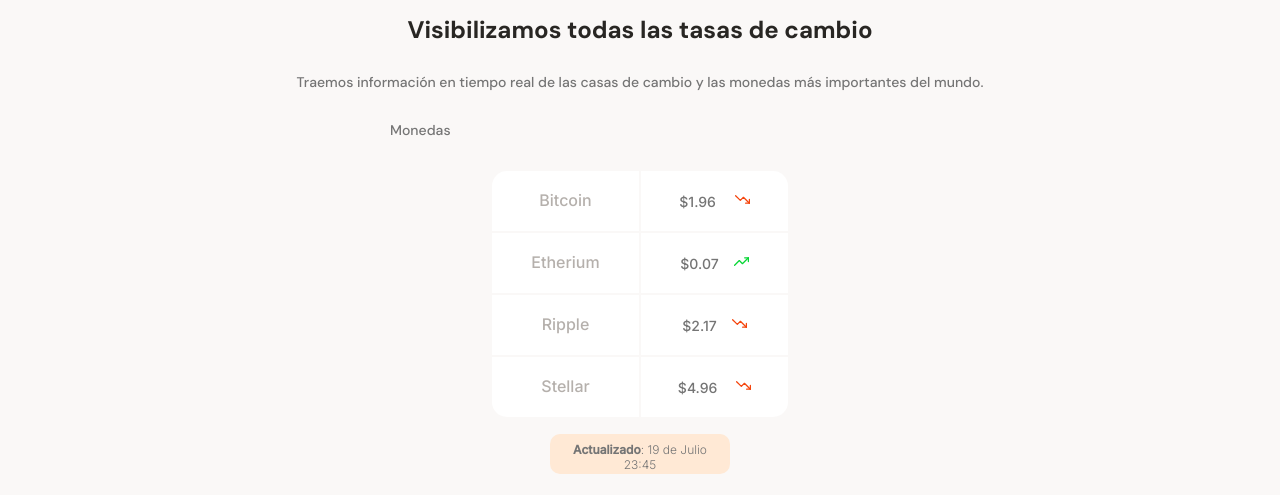
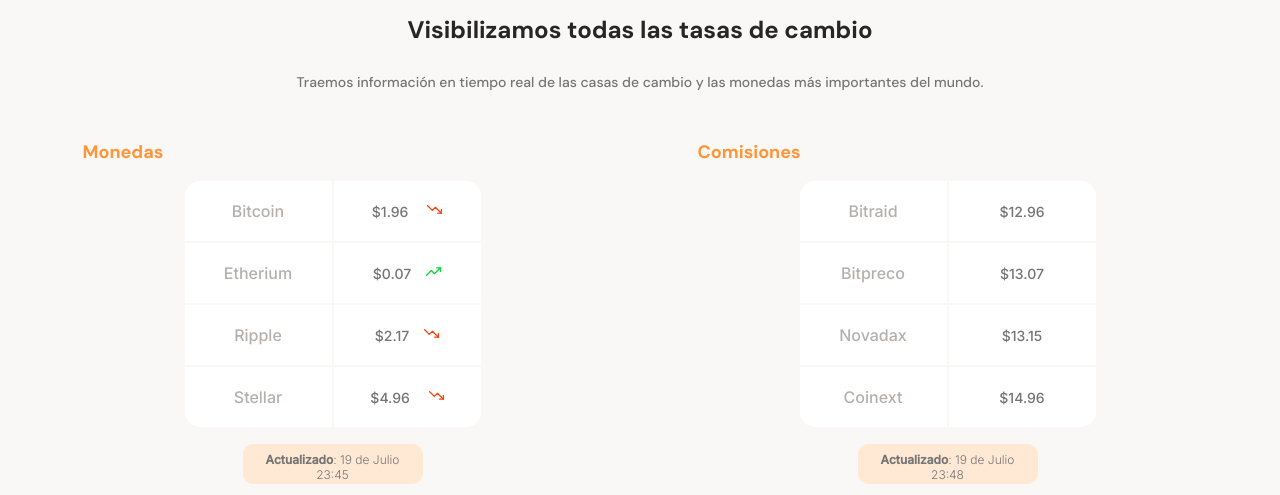
Before and after one commit to avatarmario/maquetacion-mobile, a plain HTML site: page assets/index.html in a window 1280 px wide. Shown: the part 617-1112 px from the top of the page. Drawn offline with Linux system fonts and the light colour scheme.

Commit message:
scroll de tablas hecha

```diff
--- a/assets/css/main.css
+++ b/assets/css/main.css
@@ -155,7 +155,7 @@ main .portada {
 
 }
 
-.main-currency-table {
+.main-currency-table, .main-comision-table {
     width: 70%;
     min-width: 235px;
     max-width: 500px;
@@ -163,8 +163,18 @@ main .portada {
     margin: 0 auto;
     font-family: var(--secondary-font);
 }
+/****************** table slider ****************/
+.main-tables-container {
+margin: 50px;
+display: flex;
+overflow-x: scroll;
+overscroll-behavior-x: contain;
+scroll-snap-type: x proximity;
+gap: 50px;
+height: 360px;
+}
 
-.currency-table--title {
+.main-tables-container .currency-table--title, .main-tables-container .comision-table--title {
     margin-bottom: 15px;
     font-size: 1.8rem;
     font-weight: 700;
@@ -175,22 +185,23 @@ main .portada {
 
 }
 
-.main-currency-table .currency-table--container {
+.main-currency-table .currency-table--container, .main-comision-table .comision-table--container {
    margin-bottom:15px;
    width: 90%;
    min-width: 230px;
    max-width: 300px;
    height: 250px;
    margin: 0 auto;
+   scroll-snap-align: center;
 
 }
 
-.currency-table--container table {
+.currency-table--container table, .comision-table--container table {
     width: 100%;
     height: 100%;
 }
 
-.currency-table--container td{
+.currency-table--container td, .comision-table--container td{
     width: 50%;
     font-size: 1.6rem;
     font-weight: 500;
@@ -216,7 +227,7 @@ main .portada {
     border-radius: 0 0 0 15px;
 }
 
-.currency-table--container .table__right {
+.currency-table--container .table__right, .comision-table--container .table__right {
     font-weight: normal;
     font-size: 1.4rem;
     line-height: 1.7rem;
@@ -245,7 +256,7 @@ main .portada {
     background-repeat: no-repeat;
 }
 
- .main-currency-table .currency-table--date p {
+ .main-currency-table .currency-table--date p, .main-comision-table .comision-table--date p {
     width: 180px;
     height: 40px;
     margin: 0 auto;
@@ -448,7 +459,7 @@ main .portada {
     min-width: 190px;
     max-width: 300px;
     height: 250px;
-    margin: 50px 10px 0;
+    margin: 50px 10px 0;  /** left and right values do a gap between the elements in the slider ***/
     padding: 0 15px;
     background-color: var(--just-white);
     border-radius: 15px;
--- a/assets/index.html
+++ b/assets/index.html
@@ -30,7 +30,9 @@
                     <h2>Visibilizamos todas las tasas de cambio</h2>
                     <p> Traemos información en tiempo real de las casas de cambio y  las monedas más importantes del mundo.</p>
                 </div>
+                <!--*************** slider for tables ******-->
                 <section class="main-tables-container">
+                    <!--*************** currency table******-->
                     <div class="main-currency-table">
                         <p class="currency-table--title"> Monedas </p>
                         <div class="currency-table--container">
@@ -55,6 +57,33 @@
                         </div>
                         <div class="currency-table--date">
                             <p><b>Actualizado</b>: 19 de Julio 23:45</p>
+                        </div>
+                    </div>
+                    <!--*************** Comision table******-->
+                    <div class="main-comision-table">
+                        <p class="comision-table--title"> Comisiones</p>
+                        <div class="comision-table--container">
+                            <table>
+                                <tr>
+                                    <td class="table__top-left">Bitraid</td>
+                                    <td class="table__top-right table__right">$12.96</td>
+                                </tr>
+                                <tr>
+                                    <td>Bitpreco</td>
+                                    <td class="table__right">$13.07</td>
+                                </tr>
+                                <tr>
+                                    <td>Novadax</td>
+                                    <td class="table__right">$13.15</td>
+                                </tr>
+                                <tr>
+                                    <td class="table__bottom-left">Coinext</td>
+                                    <td class="table__bottom-right table__right">$14.96</td>
+                                </tr>
+                            </table>
+                        </div>
+                        <div class="comision-table--date">
+                            <p><b>Actualizado</b>: 19 de Julio 23:48</p>
                         </div>
                     </div>
                 </section>
```
